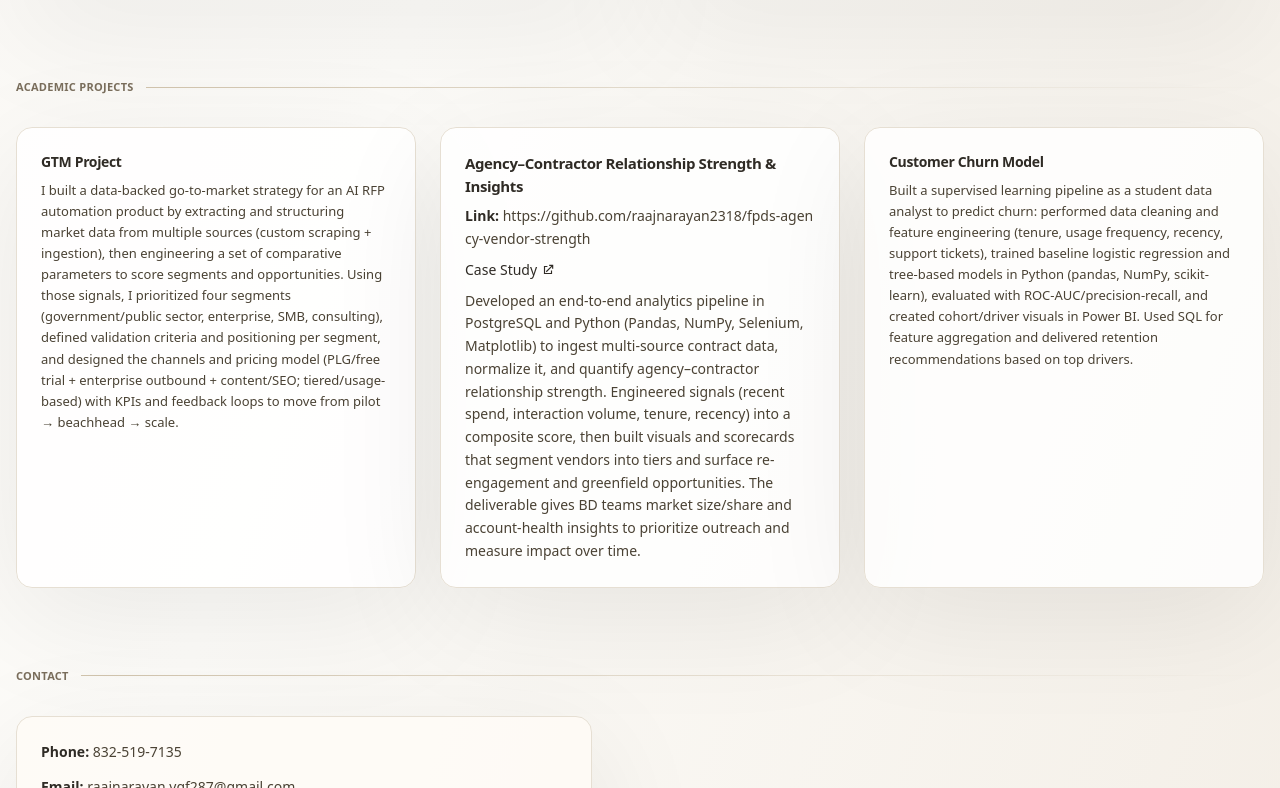
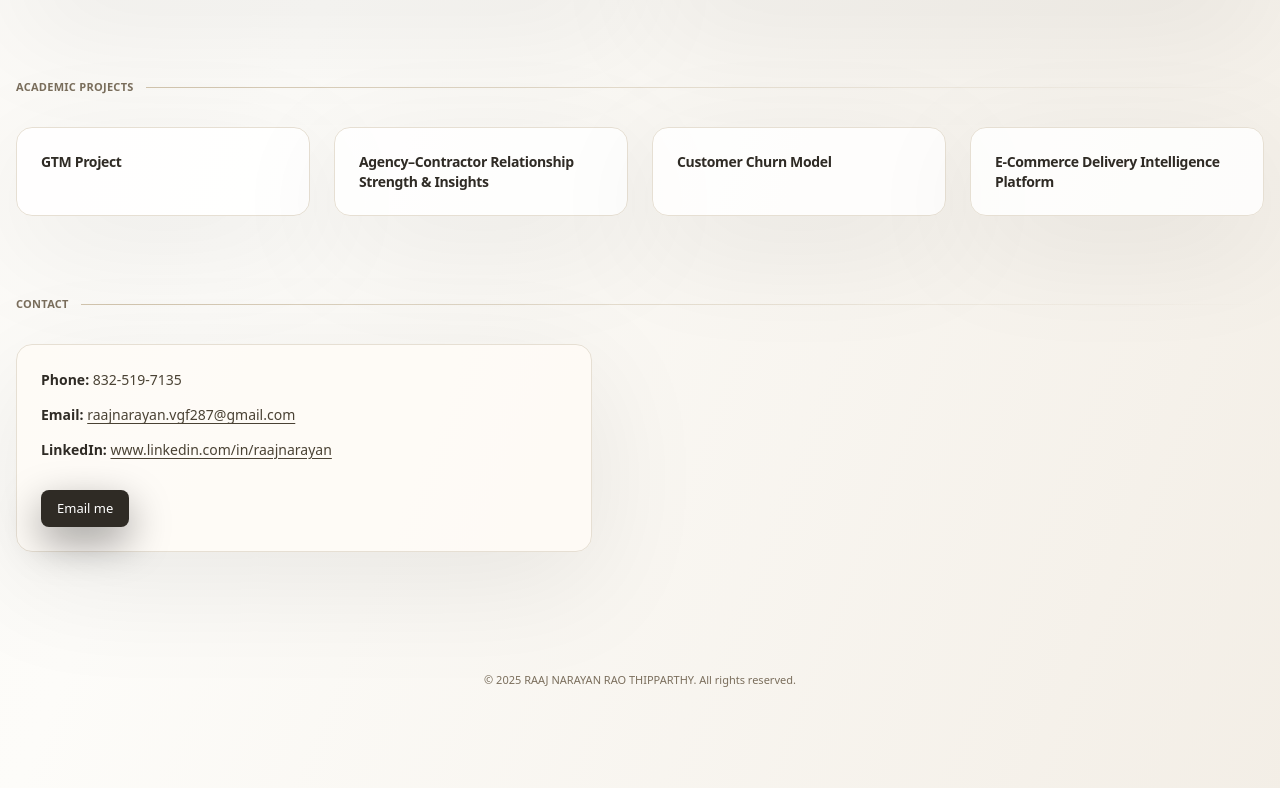
Before and after one commit to raajnarayan2318/my_portfolio, a React (Vite) app: page / in a window 1280 px wide. Shown: the part 2450-3238 px from the top of the page. Built offline with nearby package versions, Linux system fonts and the light colour scheme.

Commit message:
Update App.jsx: projects popups + UI tweaks

```diff
--- a/src/App.jsx
+++ b/src/App.jsx
@@ -3,6 +3,7 @@ import raajPhoto from "./assets/IMG_6246.jpg"; // put your photo in /src/assets
 
 function App() {
   const [showCaseStudy, setShowCaseStudy] = useState(false);
+  const [activeProject, setActiveProject] = useState(null); // { id, title, description, github, caseStudy }
 
   // Smooth scroll + 2s highlight (relies on .hash-highlight.highlighted in your CSS)
   const handleJump = (targetId) => {
@@ -11,6 +12,50 @@ function App() {
     el.scrollIntoView({ behavior: "smooth", block: "start" });
     el.classList.add("highlighted");
     setTimeout(() => el.classList.remove("highlighted"), 2000);
+  };
+
+  // ===== Project Data (titles only in the grid; open modal for details) =====
+  const projects = [
+    {
+      id: "gtm",
+      title: "GTM Project",
+      description:
+        "I built a data-backed go-to-market strategy for an AI RFP automation product by extracting and structuring market data from multiple sources (custom scraping + ingestion), then engineering a set of comparative parameters to score segments and opportunities. Using those signals, I prioritized four segments (government/public sector, enterprise, SMB, consulting), defined validation criteria and positioning per segment, and designed the channels and pricing model (PLG/free trial + enterprise outbound + content/SEO; tiered/usage-based) with KPIs and feedback loops to move from pilot → beachhead → scale.",
+      github: null,
+      caseStudy: false,
+    },
+    {
+      id: "agency",
+      title: "Agency–Contractor Relationship Strength & Insights",
+      description:
+        "Developed an end-to-end analytics pipeline in PostgreSQL and Python (Pandas, NumPy, Selenium, Matplotlib) to ingest multi-source contract data, normalize it, and quantify agency–contractor relationship strength. Engineered signals (recent spend, interaction volume, tenure, recency) into a composite score, then built visuals and scorecards that segment vendors into tiers and surface re-engagement and greenfield opportunities. The deliverable gives BD teams market size/share and account-health insights to prioritize outreach and measure impact over time.",
+      github: "https://github.com/raajnarayan2318/fpds-agency-vendor-strength",
+      caseStudy: true, // opens the detailed case study modal
+    },
+    {
+      id: "churn",
+      title: "Customer Churn Model",
+      description:
+        "Built a supervised learning pipeline as a student data analyst to predict churn: performed data cleaning and feature engineering (tenure, usage frequency, recency, support tickets), trained baseline logistic regression and tree-based models in Python (pandas, NumPy, scikit-learn), evaluated with ROC-AUC/precision-recall, and created cohort/driver visuals in Power BI. Used SQL for feature aggregation and delivered retention recommendations based on top drivers.",
+      github: null,
+      caseStudy: false,
+    },
+    {
+      id: "ecom",
+      title: "E-Commerce Delivery Intelligence Platform",
+      description:
+        "Built an end-to-end e-commerce analytics and machine learning pipeline using DuckDB, SQL, and Python (Pandas, Scikit-learn, Streamlit) to transform raw marketplace order data into actionable delivery insights. Modeled shipping timelines, engineered features (delivery gaps, customer–seller distance signals, freight patterns, seasonality), and trained a classifier to score late-delivery risk for new orders. Developed an interactive dashboard with KPIs, visual diagnostics, and a real-time prediction tool that helps operations teams identify high-risk shipments, optimize logistics decisions, and improve overall customer delivery performance.",
+      github: "https://github.com/raajnarayan2318/olist-analytics-project",
+      caseStudy: false,
+    },
+  ];
+
+  // Convenience lookup for dropdown handlers
+  const projectIds = {
+    gtm: "proj-gtm",
+    agency: "proj-agency",
+    churn: "proj-churn",
+    ecom: "proj-ecom",
   };
 
   return (
@@ -171,7 +216,7 @@ function App() {
                   href="#proj-gtm"
                   onClick={(e) => {
                     e.preventDefault();
-                    handleJump("proj-gtm");
+                    handleJump(projectIds.gtm);
                   }}
                   className="block rounded-lg px-4 py-3 hover:bg-[#f5f0e6] transition-colors"
                 >
@@ -187,7 +232,7 @@ function App() {
                   href="#proj-agency"
                   onClick={(e) => {
                     e.preventDefault();
-                    handleJump("proj-agency");
+                    handleJump(projectIds.agency);
                   }}
                   className="block rounded-lg px-4 py-3 hover:bg-[#f5f0e6] transition-colors"
                 >
@@ -203,7 +248,7 @@ function App() {
                   href="#proj-churn"
                   onClick={(e) => {
                     e.preventDefault();
-                    handleJump("proj-churn");
+                    handleJump(projectIds.churn);
                   }}
                   className="block rounded-lg px-4 py-3 hover:bg-[#f5f0e6] transition-colors"
                 >
@@ -212,6 +257,22 @@ function App() {
                   </div>
                   <div className="mt-0.5 text-[12px] text-[#6a5f4e]">
                     Student ML pipeline & dashboards
+                  </div>
+                </a>
+
+                <a
+                  href="#proj-ecom"
+                  onClick={(e) => {
+                    e.preventDefault();
+                    handleJump(projectIds.ecom);
+                  }}
+                  className="block rounded-lg px-4 py-3 hover:bg-[#f5f0e6] transition-colors"
+                >
+                  <div className="text-[#2f2b25] text-[13px] font-medium">
+                    E-Commerce Delivery Intelligence Platform
+                  </div>
+                  <div className="mt-0.5 text-[12px] text-[#6a5f4e]">
+                    Late-delivery risk scoring & dashboard
                   </div>
                 </a>
               </div>
@@ -423,7 +484,6 @@ function App() {
                   <li>
                     Defined and implemented Go-to-Market KPI frameworks with executive teams to monitor customer pipeline
                     health, usage patterns, and retention metrics — improving visibility and driving a 40% increase in conversion
-                    insights
                   </li>
                   <li>
                     Authored 11+ QA test scripts that produced benchmark datasets used for model performance analysis, directly
@@ -546,92 +606,33 @@ function App() {
             <div className="flex-1 h-px bg-gradient-to-r from-[#d1c4ad] to-transparent" />
           </div>
 
-          <div className="grid gap-6 md:grid-cols-3">
-            {/* GTM Project */}
-            <div
-              id="proj-gtm"
-              className="hash-highlight rounded-2xl border border-[#e6dfd3] bg-[#ffffff]/80 p-6 shadow-[0_30px_120px_rgba(0,0,0,0.08)] hover:shadow-[0_30px_140px_rgba(0,0,0,0.12)] transition-shadow scroll-mt-28"
-            >
-              <h4 className="text-[14px] font-semibold text-[#2f2b25] leading-snug tracking-tight">
-                GTM Project
-              </h4>
-              <p className="mt-2 text-[13px] text-[#4a4234] leading-relaxed">
-                I built a data-backed go-to-market strategy for an AI RFP automation product by extracting and structuring market data from multiple sources (custom scraping + ingestion), then engineering a set of comparative parameters to score segments and opportunities. Using those signals, I prioritized four segments (government/public sector, enterprise, SMB, consulting), defined validation criteria and positioning per segment, and designed the channels and pricing model (PLG/free trial + enterprise outbound + content/SEO; tiered/usage-based) with KPIs and feedback loops to move from pilot → beachhead → scale.
-              </p>
-            </div>
-
-            {/* Agency–Contractor */}
-            <article
-              id="proj-agency"
-              className="hash-highlight rounded-2xl border border-[#e6dfd3] bg-[#ffffff]/80 p-6 shadow-[0_30px_120px_rgba(0,0,0,0.08)] hover:shadow-[0_30px_140px_rgba(0,0,0,0.12)] transition-shadow"
-            >
-              <h3 className="text-[15px] font-semibold text-[#2f2b25] tracking-tight">
-                Agency–Contractor Relationship Strength &amp; Insights
-              </h3>
-
-              <div className="mt-2 text-[14px] text-[#4a4234] leading-relaxed space-y-2">
-                {/* Link line (colored like heading; underline on hover; wraps nicely) */}
-                <p className="break-all">
-                  <span className="font-semibold text-[#2f2b25]">Link: </span>
-                  <a
-                    href="https://github.com/raajnarayan2318/fpds-agency-vendor-strength"
-                    target="_blank"
-                    rel="noopener noreferrer"
-                    className="text-[#2f2b25] visited:text-[#2f2b25] hover:underline underline-offset-[3px] decoration-2 transition-colors"
-                  >
-                    https://github.com/raajnarayan2318/fpds-agency-vendor-strength
-                  </a>
-                </p>
-
-                {/* NEW: Case Study trigger row */}
-                <p className="flex items-center gap-1">
-                  <button
-                    type="button"
-                    onClick={() => setShowCaseStudy(true)}
-                    className="inline-flex items-center text-[#2f2b25] hover:underline underline-offset-[3px] decoration-2 transition-colors"
-                    aria-haspopup="dialog"
-                    aria-controls="case-study-modal"
-                  >
-                    Case Study
-                    {/* redirect-style icon */}
-                    <svg
-                      className="ml-1"
-                      width="14"
-                      height="14"
-                      viewBox="0 0 24 24"
-                      aria-hidden="true"
-                    >
-                      <path
-                        fill="currentColor"
-                        d="M14 3h7v7h-2V6.41l-9.29 9.3-1.42-1.42 9.3-9.29H14V3ZM5 5h6v2H7v10h10v-4h2v6H5V5Z"
-                      />
-                    </svg>
-                  </button>
-                </p>
-
-                {/* Your exact description, unchanged */}
-                <p>
-                  Developed an end-to-end analytics pipeline in PostgreSQL and Python (Pandas, NumPy, Selenium, Matplotlib) to ingest
-                  multi-source contract data, normalize it, and quantify agency–contractor relationship strength. Engineered signals
-                  (recent spend, interaction volume, tenure, recency) into a composite score, then built visuals and scorecards that
-                  segment vendors into tiers and surface re-engagement and greenfield opportunities. The deliverable gives BD teams
-                  market size/share and account-health insights to prioritize outreach and measure impact over time.
-                </p>
+          {/* Title-only, clickable cards with invert-on-hover; each opens a modal */}
+          <div className="grid gap-6 md:grid-cols-2 xl:grid-cols-4">
+            {projects.map((p) => (
+              <div
+                key={p.id}
+                id={`proj-${p.id}`}
+                role="button"
+                tabIndex={0}
+                onClick={() => setActiveProject(p)}
+                onKeyDown={(e) => {
+                  if (e.key === "Enter" || e.key === " ") {
+                    e.preventDefault();
+                    setActiveProject(p);
+                  }
+                }}
+                className="
+                  hash-highlight group rounded-2xl border border-[#e6dfd3] bg-[#ffffff]/80 p-6
+                  shadow-[0_30px_120px_rgba(0,0,0,0.08)]
+                  transition-colors cursor-pointer
+                  hover:bg-[#2f2b25] hover:text-[#fdfcf9]
+                "
+              >
+                <h4 className="text-[14px] font-semibold text-[#2f2b25] group-hover:text-[#fdfcf9] leading-snug tracking-tight">
+                  {p.title}
+                </h4>
               </div>
-            </article>
-
-            {/* Customer Churn Model */}
-            <div
-              id="proj-churn"
-              className="hash-highlight rounded-2xl border border-[#e6dfd3] bg-[#ffffff]/80 p-6 shadow-[0_30px_120px_rgba(0,0,0,0.08)] hover:shadow-[0_30px_140px_rgba(0,0,0,0.12)] transition-shadow scroll-mt-28"
-            >
-              <h4 className="text-[14px] font-semibold text-[#2f2b25] leading-snug tracking-tight">
-                Customer Churn Model
-              </h4>
-              <p className="mt-2 text-[13px] text-[#4a4234] leading-relaxed">
-                Built a supervised learning pipeline as a student data analyst to predict churn: performed data cleaning and feature engineering (tenure, usage frequency, recency, support tickets), trained baseline logistic regression and tree-based models in Python (pandas, NumPy, scikit-learn), evaluated with ROC-AUC/precision-recall, and created cohort/driver visuals in Power BI. Used SQL for feature aggregation and delivered retention recommendations based on top drivers.
-              </p>
-            </div>
+            ))}
           </div>
         </section>
 
@@ -688,14 +689,100 @@ function App() {
         </footer>
       </main>
 
-      {/* ===== CASE STUDY MODAL (appears when showCaseStudy is true) ===== */}
+      {/* ===== PROJECT MODAL ===== */}
+      {activeProject && (
+        <div
+          className="fixed inset-0 z-[95]"
+          role="dialog"
+          aria-modal="true"
+          onClick={() => setActiveProject(null)}
+        >
+          {/* Backdrop */}
+          <div className="absolute inset-0 bg-black/40 backdrop-blur-sm" />
+
+          {/* Centered panel */}
+          <div
+            className="absolute inset-0 flex items-center justify-center p-4"
+            onClick={(e) => e.stopPropagation()}
+          >
+            {/* OUTER (not scrolling) */}
+            <div className="relative w-[min(92vw,900px)] max-h-[88vh] rounded-2xl border border-[#e6dfd3] bg-[#fffcf7] shadow-[0_40px_120px_rgba(0,0,0,0.25)]">
+              {/* FLOATING CLOSE (moved further top-left) */}
+              <button
+                type="button"
+                onClick={() => setActiveProject(null)}
+                className="absolute -left-3 -top-3 inline-flex h-9 w-9 items-center justify-center rounded-lg bg-[#fffcf7] border border-[#e6dfd3] shadow hover:bg-black/5 focus:outline-none z-10"
+                aria-label="Close project"
+              >
+                <svg width="18" height="18" viewBox="0 0 24 24" aria-hidden="true">
+                  <path
+                    fill="currentColor"
+                    d="M18.3 5.71L12 12l6.3 6.29-1.41 1.42L10.59 13.4l-6.3 6.3-1.41-1.42L9.17 12 2.88 5.71 4.3 4.29l6.29 6.3 6.29-6.3 1.42 1.42Z"
+                  />
+                </svg>
+              </button>
+
+              {/* INNER SCROLL AREA */}
+              <div className="px-6 py-6 sm:px-8 sm:py-8 text-[#2f2b25] max-h-[80vh] overflow-y-auto">
+                <h2 className="text-xl font-bold leading-tight tracking-tight">
+                  {activeProject.title}
+                </h2>
+
+                {/* Optional GitHub link */}
+                {activeProject.github && (
+                  <p className="mt-2 break-all">
+                    <span className="font-semibold">GitHub: </span>
+                    <a
+                      href={activeProject.github}
+                      target="_blank"
+                      rel="noopener noreferrer"
+                      className="text-[#2f2b25] hover:underline underline-offset-4 decoration-2"
+                    >
+                      {activeProject.github}
+                    </a>
+                  </p>
+                )}
+
+                {/* Optional Case Study trigger */}
+                {activeProject.caseStudy && (
+                  <p className="mt-1">
+                    <button
+                      type="button"
+                      onClick={() => setShowCaseStudy(true)}
+                      className="inline-flex items-center text-[#2f2b25] hover:underline underline-offset-4 decoration-2"
+                    >
+                      Case Study
+                      <svg
+                        className="ml-1"
+                        width="14"
+                        height="14"
+                        viewBox="0 0 24 24"
+                        aria-hidden="true"
+                      >
+                        <path
+                          fill="currentColor"
+                          d="M14 3h7v7h-2V6.41l-9.29 9.3-1.42-1.42 9.3-9.29H14V3ZM5 5h6v2H7v10h10v-4h2v6H5V5Z"
+                        />
+                      </svg>
+                    </button>
+                  </p>
+                )}
+
+                <div className="mt-4 leading-relaxed">{activeProject.description}</div>
+              </div>
+            </div>
+          </div>
+        </div>
+      )}
+
+      {/* ===== CASE STUDY MODAL ===== */}
       {showCaseStudy && (
         <div
           id="case-study-modal"
           className="fixed inset-0 z-[100]"
           role="dialog"
           aria-modal="true"
-          onClick={() => setShowCaseStudy(false)} // click backdrop to close
+          onClick={() => setShowCaseStudy(false)}
         >
           {/* Backdrop */}
           <div className="absolute inset-0 bg-black/40 backdrop-blur-sm" />
@@ -703,15 +790,15 @@ function App() {
           {/* Dialog wrapper */}
           <div
             className="absolute inset-0 flex items-center justify-center p-4"
-            onClick={(e) => e.stopPropagation()} // prevent closing when clicking inside
+            onClick={(e) => e.stopPropagation()}
           >
             {/* OUTER PANEL — NOT SCROLLING */}
             <div className="relative w-[min(92vw,900px)] max-h-[88vh] rounded-2xl border border-[#e6dfd3] bg-[#fffcf7] shadow-[0_40px_120px_rgba(0,0,0,0.25)]">
-              {/* FLOATING CLOSE (top-left, stays while inner scrolls) */}
+              {/* FLOATING CLOSE (moved further top-left) */}
               <button
                 type="button"
                 onClick={() => setShowCaseStudy(false)}
-                className="absolute left-3 top-3 inline-flex h-9 w-9 items-center justify-center rounded-lg text-[#2f2b25] hover:bg-black/5 focus:outline-none z-10"
+                className="absolute -left-3 -top-3 inline-flex h-9 w-9 items-center justify-center rounded-lg bg-[#fffcf7] border border-[#e6dfd3] shadow hover:bg-black/5 focus:outline-none z-10"
                 aria-label="Close case study"
               >
                 <svg width="18" height="18" viewBox="0 0 24 24" aria-hidden="true">
@@ -722,7 +809,7 @@ function App() {
                 </svg>
               </button>
 
-              {/* INNER SCROLL AREA — ONLY THIS SCROLLS */}
+              {/* INNER SCROLL AREA */}
               <div className="px-6 py-6 sm:px-8 sm:py-8 text-[#2f2b25] max-h-[80vh] overflow-y-auto">
                 <h2 className="text-2xl font-bold leading-tight tracking-tight">
                   Enhancing Federal Procurement Outcomes Through Relationship Analytics &amp; AI
```
